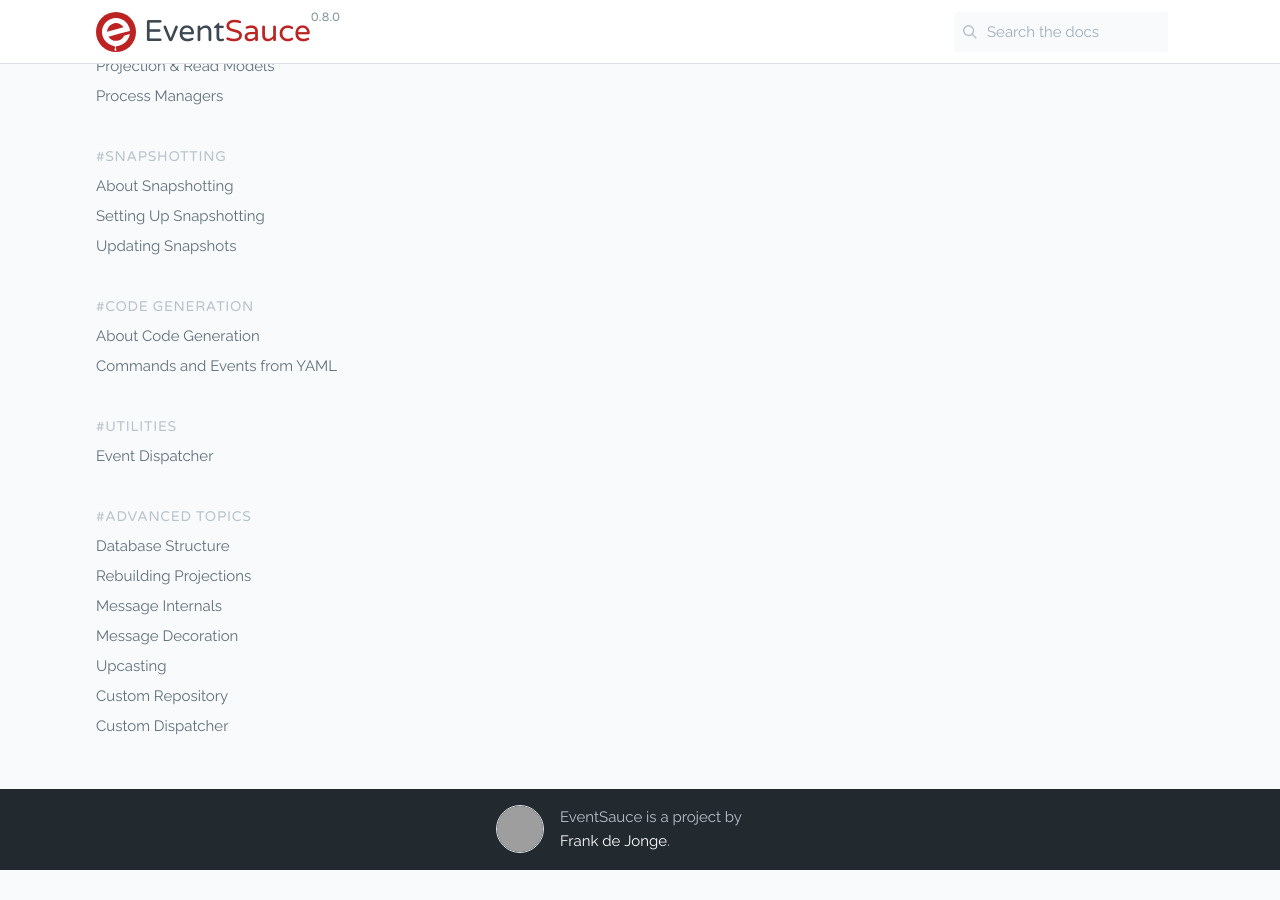
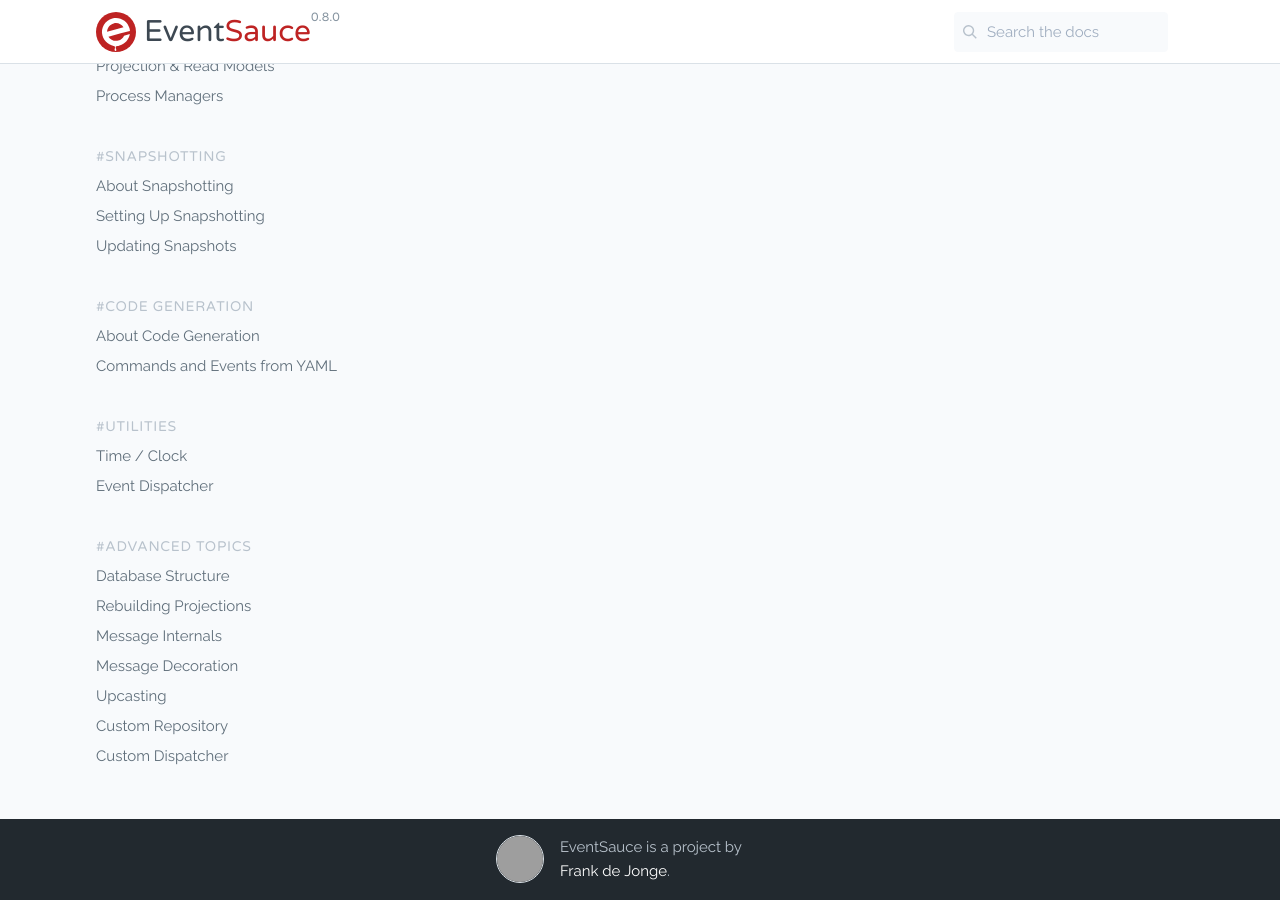
Before and after one commit to EventSaucePHP/EventSauce, a Jekyll site: the page built from docs/docs/stubs.md, in a window 1280 px wide and 900 px high, scrolled down 717 px. Built offline with Jekyll 4.4.1, drawn with Linux system fonts in a browser that asks for light colours; comment, search, counter and statistics services are not loaded; before the commit the page ends 1587 px from its top, so only the background shows below that; grey boxes are pictures that could not be loaded.

Commit message:
Expose the clock in the menu

```diff
--- a/docs/_data/menu.yml
+++ b/docs/_data/menu.yml
@@ -34,6 +34,7 @@ Code Generation:
     Commands and Events from YAML: '/docs/code-generation/from-yaml/'
 
 Utilities:
+    Time / Clock: '/docs/utilities/clock/'
     Event Dispatcher: '/docs/utilities/event-dispatcher/'
 
 Advanced Topics:
```
